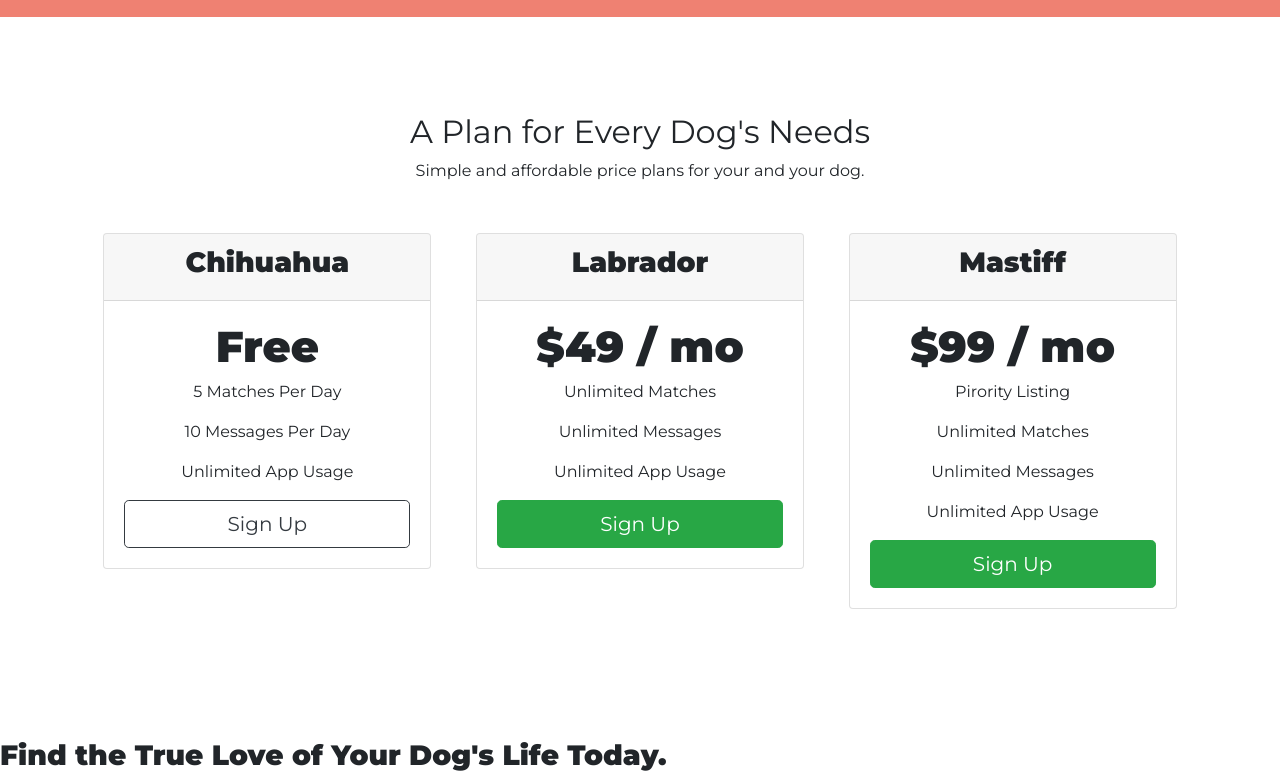
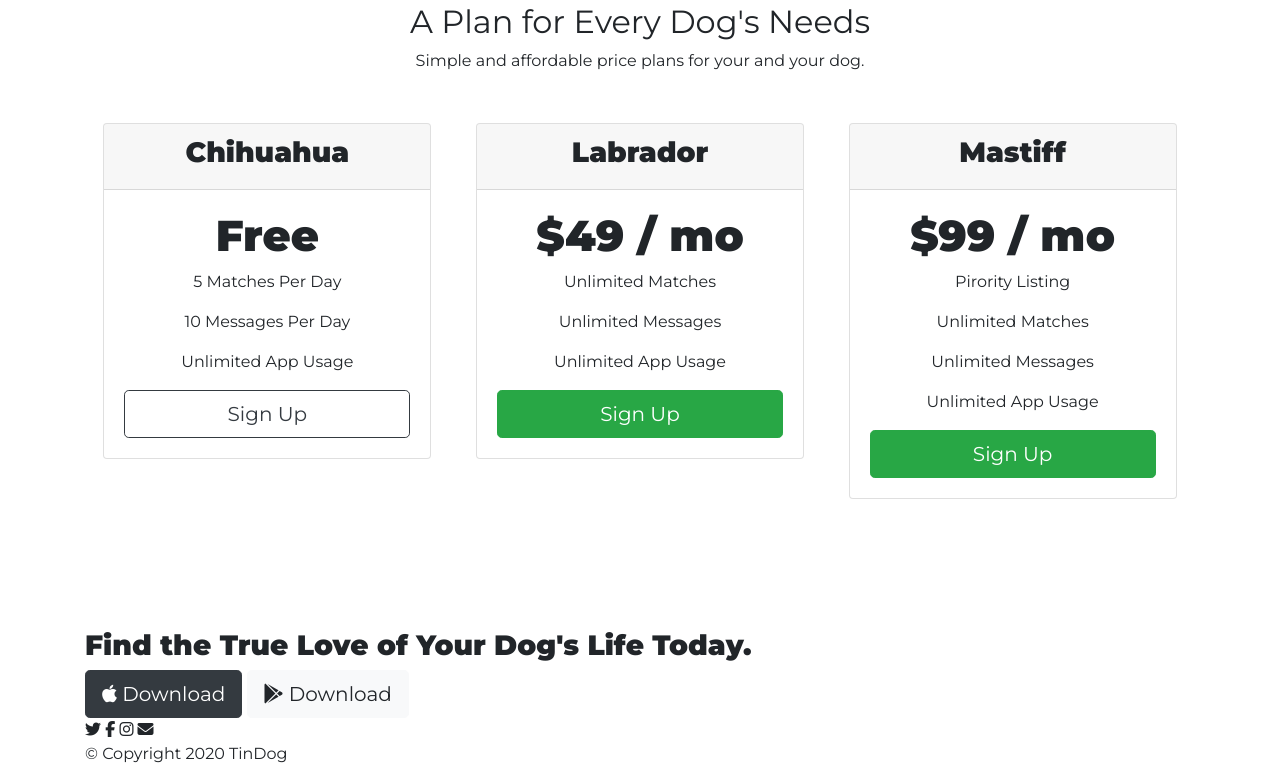
Before and after one commit to IsilVatansever/tindog, a plain HTML site: page index.html in a window 1280 px wide. Shown: the part 1988-2766 px from the top of the page. Drawn offline with nearby package versions, Linux system fonts and the light colour scheme.

Commit message:
Add files via upload

```diff
--- a/index.html
+++ b/index.html
@@ -28,13 +28,13 @@
         <div class="collapse navbar-collapse" id="navbarSupportedContent">
           <ul class="navbar-nav ml-auto">
             <li class="nav-item">
-              <a class="nav-link" href="">Contact</a>
+              <a class="nav-link" href="#footer">Contact</a>
             </li>
             <li class="nav-item">
-              <a class="nav-link" href="">Pricing</a>
+              <a class="nav-link" href="#pricing">Pricing</a>
             </li>
             <li class="nav-item">
-              <a class="nav-link" href="">Download</a>
+              <a class="nav-link" href="#cta">Download</a>
             </li>
           </ul>
         </div>
@@ -59,7 +59,7 @@
   <!-- Features -->
 
   <section id="features">
-    <div class="container-fluid text-center">
+    <div class="container text-center">
       <div class="row div-features">
         <div class="col-lg-4 col-md-12">
           <span class="sp-feature-icons">
@@ -168,7 +168,7 @@
             <p>Unlimited Matches</p>
             <p>Unlimited Messages</p>
             <p>Unlimited App Usage</p>
-        <button  class="btn btn-success btn-lg btn-block" type="button" >Sign Up</button>
+            <button class="btn btn-success btn-lg btn-block" type="button">Sign Up</button>
           </div>
         </div>
       </div>
@@ -198,20 +198,27 @@
   <!-- Call to Action -->
 
   <section id="cta">
+    <div class="container">
 
       <h3>Find the True Love of Your Dog's Life Today.</h3>
-    <button type="button">Download</button>
-    <button type="button">Download</button>
-
+      <button class="btn btn-lg btn-dark cta_btn" type="button"><i class="fab fa-apple"></i> Download</button>
+      <button class="btn btn-light btn-lg cta_btn" type="button"><i class="fab fa-google-play"></i> Download</button>
+    </div>
   </section>
 
 
   <!-- Footer -->
 
   <footer id="footer">
-
-    <p>© Copyright 2018 TinDog</p>
-
+    <div class="container">
+      <div class="footer_icons">
+        <i class="foot_icon fab fa-twitter"></i>
+        <i class="foot_icon fab fa-facebook-f"></i>
+        <i class="foot_icon fab fa-instagram"></i>
+        <i class="foot_icon fas fa-envelope"></i>
+      </div>
+      <p>© Copyright 2020 TinDog</p>
+    </div>
   </footer>
 
 
```
Lines whose indentation alone changed are shown as unchanged.
